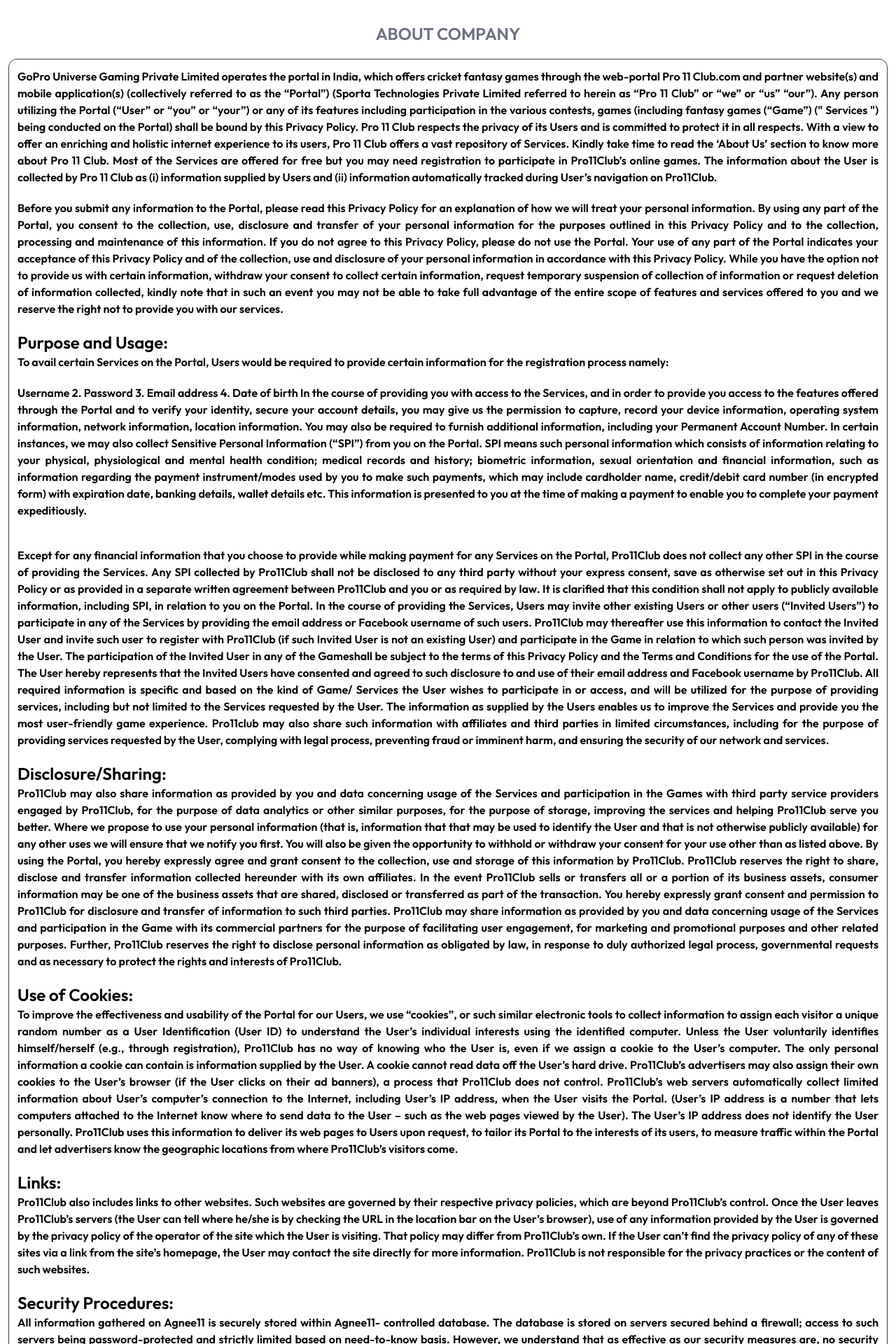
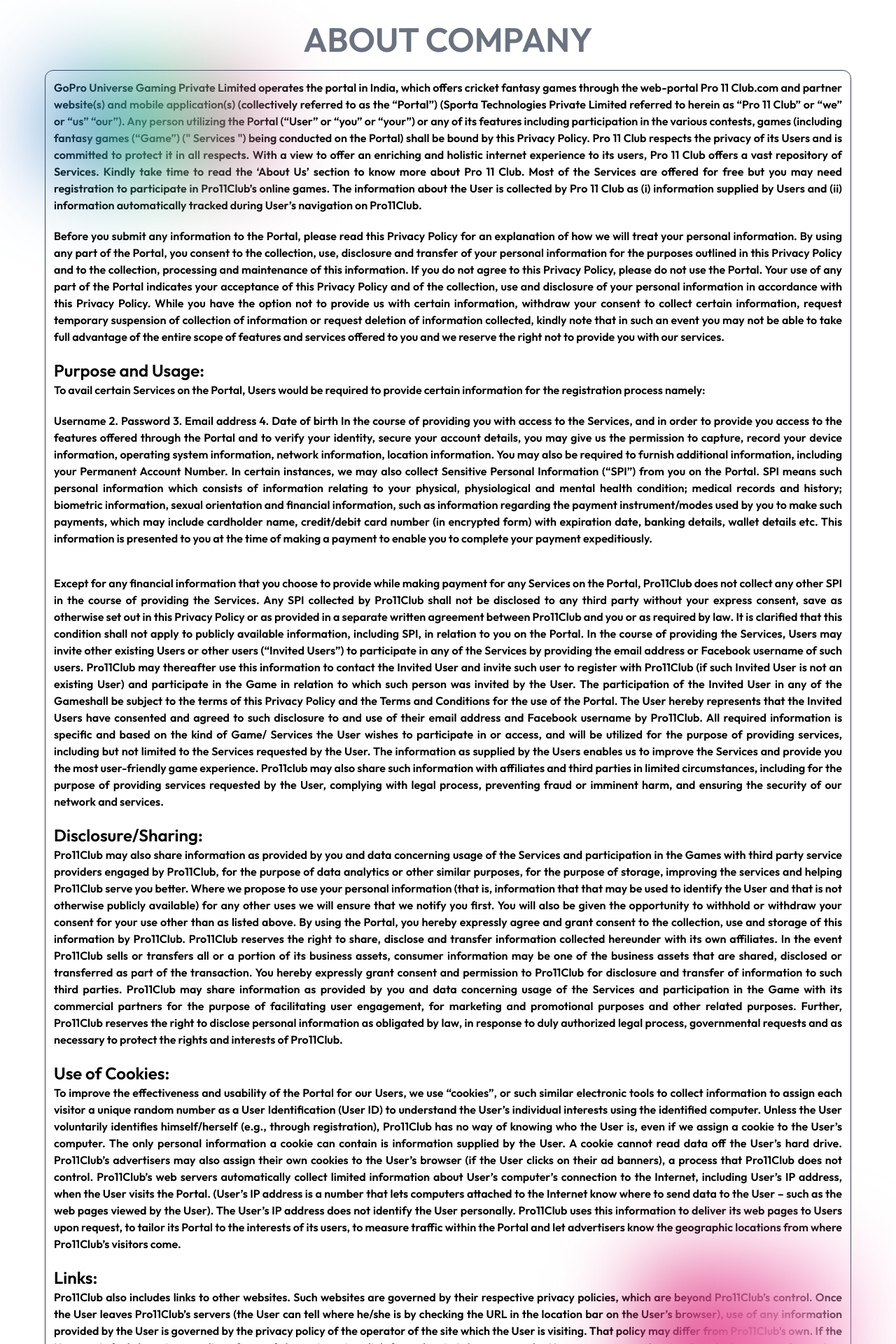
Before and after one commit to Himmu5/Pro11-Club, a React (Vite) app: page / in a window 1280 px wide. Shown: the top 1920 px of the page at 70% size. Built offline with nearby package versions, Linux system fonts and the light colour scheme.

Commit message:
About page done

```diff
--- a/src/Components/Pages/AboutUs.tsx
+++ b/src/Components/Pages/AboutUs.tsx
@@ -11,9 +11,12 @@
 type P = object
 const AboutUs: FC<P> = () => {
     return <div className='m-3 font-outline text-justify '>
-        <div>
-            <h1 className='text-gray-500 font-bold text-2xl text-center py-5 '>ABOUT COMPANY</h1>
-            <div className='border border-gray-700 rounded-xl p-3'>
+        <div className='flex flex-col'>
+            <h1 className='text-gray-500 font-bold text-2xl text-center py-5 sm:text-4xl md:text-5xl '>ABOUT COMPANY</h1>
+            <div className='border  border-gray-700 relative  rounded-xl p-3 sm:max-w-6xl sm:mx-auto'>
+                <div className='h-32 self-start absolute w-40 sm:w-1/4 bg-gradient-to-r from-blue-700 via-green-400 blur-3xl to-pink-500'>
+
+                </div>
                 <p>
                     GoPro Universe Gaming Private Limited operates the portal in India, which offers cricket fantasy games through the web-portal Pro 11 Club.com and partner website(s) and mobile application(s) (collectively referred to as the “Portal”) (Sporta Technologies Private Limited referred to herein as “Pro 11 Club” or “we” or “us” “our”). Any person utilizing the Portal (“User” or “you” or “your”) or any of its features including participation in the various contests, games (including fantasy games (“Game”) (" Services ") being conducted on the Portal) shall be bound by this Privacy Policy. Pro 11 Club respects the privacy of its Users and is committed to protect it in all respects. With a view to offer an enriching and holistic internet experience to its users, Pro 11 Club offers a vast repository of Services. Kindly take time to read the ‘About Us’ section to know more about Pro 11 Club. Most of the Services are offered for free but you may need registration to participate in Pro11Club’s online games. The information about the User is collected by Pro 11 Club as (i) information supplied by Users and (ii) information automatically tracked during User’s navigation on Pro11Club.
                 </p>
@@ -38,7 +41,11 @@
                 <p className='pb-5'>
                     To improve the effectiveness and usability of the Portal for our Users, we use “cookies”, or such similar electronic tools to collect information to assign each visitor a unique random number as a User Identification (User ID) to understand the User’s individual interests using the identified computer. Unless the User voluntarily identifies himself/herself (e.g., through registration), Pro11Club has no way of knowing who the User is, even if we assign a cookie to the User’s computer. The only personal information a cookie can contain is information supplied by the User. A cookie cannot read data off the User’s hard drive. Pro11Club’s advertisers may also assign their own cookies to the User’s browser (if the User clicks on their ad banners), a process that Pro11Club does not control. Pro11Club’s web servers automatically collect limited information about User’s computer’s connection to the Internet, including User’s IP address, when the User visits the Portal. (User’s IP address is a number that lets computers attached to the Internet know where to send data to the User – such as the web pages viewed by the User). The User’s IP address does not identify the User personally. Pro11Club uses this information to deliver its web pages to Users upon request, to tailor its Portal to the interests of its users, to measure traffic within the Portal and let advertisers know the geographic locations from where Pro11Club’s visitors come.
                 </p>
-                <h1 className='font-bold text-2xl text-black'>Links:</h1>
+                <div className='relative flex flex-col' >
+                    <h1 className='font-bold text-2xl text-black'>Links:</h1>
+                    <div className='h-32 self-end absolute w-40 sm:w-1/4 bg-gradient-to-r from-pink-600 blur-3xl sm:h-56 to-pink-300'></div>
+                </div>
+
                 <p className='pb-5'>
                     Pro11Club also includes links to other websites. Such websites are governed by their respective privacy policies, which are beyond Pro11Club’s control. Once the User leaves Pro11Club’s servers (the User can tell where he/she is by checking the URL in the location bar on the User’s browser), use of any information provided by the User is governed by the privacy policy of the operator of the site which the User is visiting. That policy may differ from Pro11Club’s own. If the User can’t find the privacy policy of any of these sites via a link from the site’s homepage, the User may contact the site directly for more information. Pro11Club is not responsible for the privacy practices or the content of such websites.
                 </p>
@@ -73,7 +80,7 @@
                 <p className='py-5'>
                     (i) the suspension of your account, after which you will not be able to play paid contests on your User account but will continue to have access to other parts of the Portal; or · (ii) temporary deactivation of your account, where you will no longer be able to log into the Portal but which allows you to request reactivation of your account with all your account data. If you proceed with permanent deactivation of your account, you will lose access to the Portal and the Services, including any User data and personal information associated with your account. Users may request for account restoration within six (6) months from the date of notification of account deletion by Pro11Club by writing to help@pro11club.com When you request deletion of your data, we follow a deletion process that ensures that your data is safely and completely removed from our servers or retained only in anonymized form. We try to ensure that our services protect information from accidental or malicious deletion. Because of this, there may be delays between when you request deletion and when copies are deleted from our active and backup systems.
                 </p>
-
+                <div className='h-32 self-start absolute w-40 sm:w-1/4 bg-gradient-to-r from-blue-700 via-green-400 blur-3xl to-pink-500'></div>
                 <h1 className='font-bold text-2xl text-black'>Applicable Law and Jurisdiction:</h1>
                 <p className='pb-5'>
                     By visiting this Portal, you agree that the laws of the Republic of India without regard to its conflict of laws principles, govern this Privacy Policy and any dispute arising in respect hereof shall be subject to and governed by the dispute resolution process set out in the Terms and Conditions.
@@ -147,6 +154,7 @@
                     </div>
                     <div>
                         <h1 className='text-2xl text-black text-start'>Others:</h1>
+                        <div className='h-32 self-start absolute w-40 sm:w-1/4 bg-gradient-to-r from-blue-700 via-green-400 blur-3xl to-pink-500'></div>
                         <img src={Other} alt="Other" className='py-3 w-full' />
                         <div className='py-3'>
                             <p>
@@ -277,7 +285,7 @@
                             <p>Note: 1. Here, 2x means that if a player is selected as the Captain of the fantasy team, he/she will be awarded 2 times the points scored by him/her. Similarly, in case of Vice-Captain and Ace Players, the multiplication factor will 1.5 and 1.25 respectively.</p>
                             <p>2. You can selected 3 Ace Players for your fantasy team. The multiplication factor for the points scored by all 3 Ace Players will be same, i.e. 1.25 times the points scored by them.</p>
                             <p>Other Important Points:</p>
-                           <p>1. Concussion and Covid-19 substitutes will be awarded points for their contribution in the game. However, they will not receive any points (4 points) for being in the lineup. Also, the player being substituted will get points for both being in the starting lineup and for his/her contribution.</p>
+                            <p>1. Concussion and Covid-19 substitutes will be awarded points for their contribution in the game. However, they will not receive any points (4 points) for being in the lineup. Also, the player being substituted will get points for both being in the starting lineup and for his/her contribution.</p>
                             <p>2. No points will be awarded for contributions by the players in the Super Over.</p>
                             <p>3. In case the match is abandoned or shortened, all contests will be cancelled and the amount will be credited back to the user account.</p>
                             <p>4. The points for the Strike-Rate, Economy-Rate and Maiden Overs will not be applicable in The Hundred.</p>
@@ -289,7 +297,7 @@
                             <p>2. If there are overthrow runs, the points for the runs will be awarded to the player. But, if there is a boundary in overthrows, the player will not get any points for it.</p>
 
                             <p> 3. The points for dismissal for a duck will only be deducted in the case of batters, all-rounders and wicket keepers. No points will be deducted in case of bowlers.</p>
-                           <p>Bowling points:</p>
+                            <p>Bowling points:</p>
 
                             <p>
                                 Note: 1. If a player gets a 6-wicket haul, he/she will be awarded bonus points only for the 6-wicket haul and not the 5-wicket haul or 4-wicket haul. Similarly, for a 5-wicket haul, he/she will not be awarded any points for the 4-wicket haul.</p>
@@ -307,7 +315,7 @@
                             <p>Economy-rate points (Minimum 5 overs bowled):</p>
 
                             <p>
-                            Note: 1. Negative points for below 100 strike rates are not applicable for bowlers.
+                                Note: 1. Negative points for below 100 strike rates are not applicable for bowlers.
                             </p>
                             <p>Others:</p>
                             <p>In announced starting lineups</p>
@@ -379,6 +387,7 @@
 
                     </div>
 
+                    <div className='h-32 self-start absolute w-40 sm:w-1/4 bg-gradient-to-r from-blue-700 via-green-400 blur-3xl to-pink-500'></div>
 
                 </div>
             </div>
```
